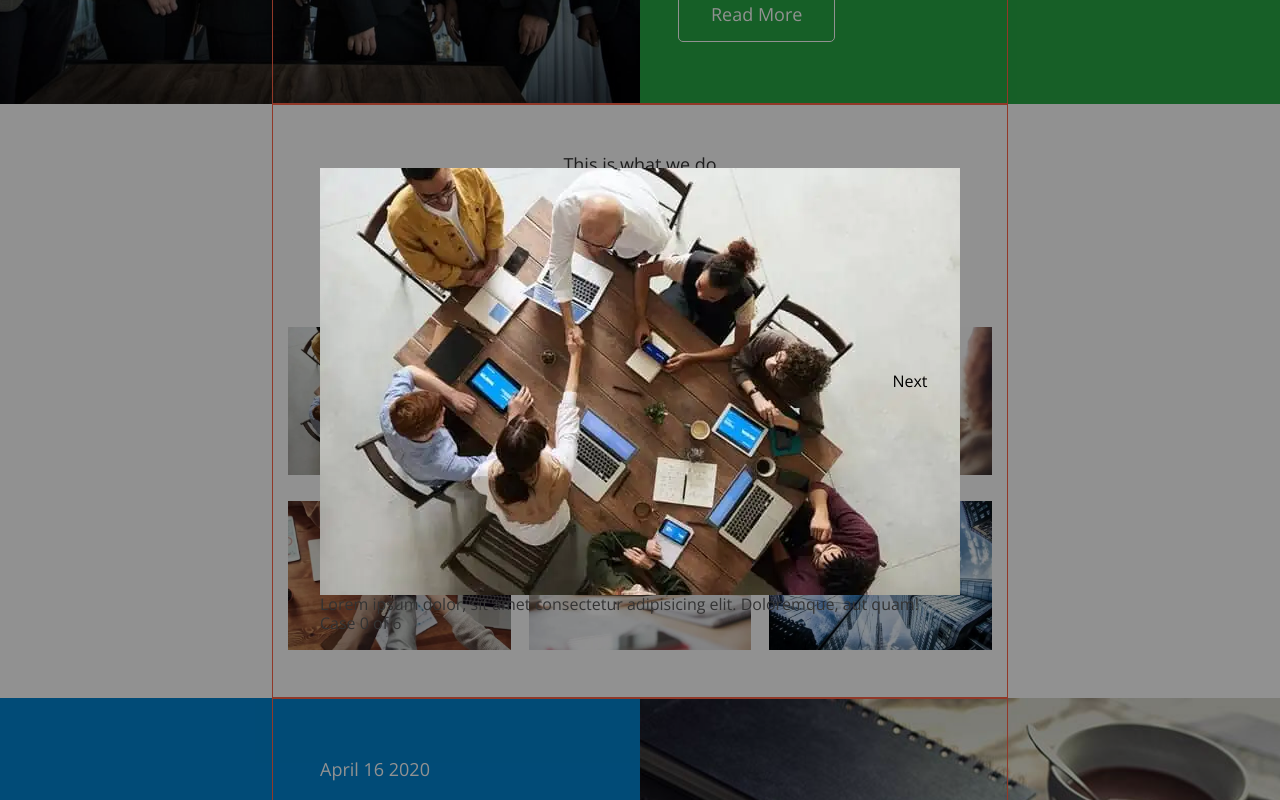
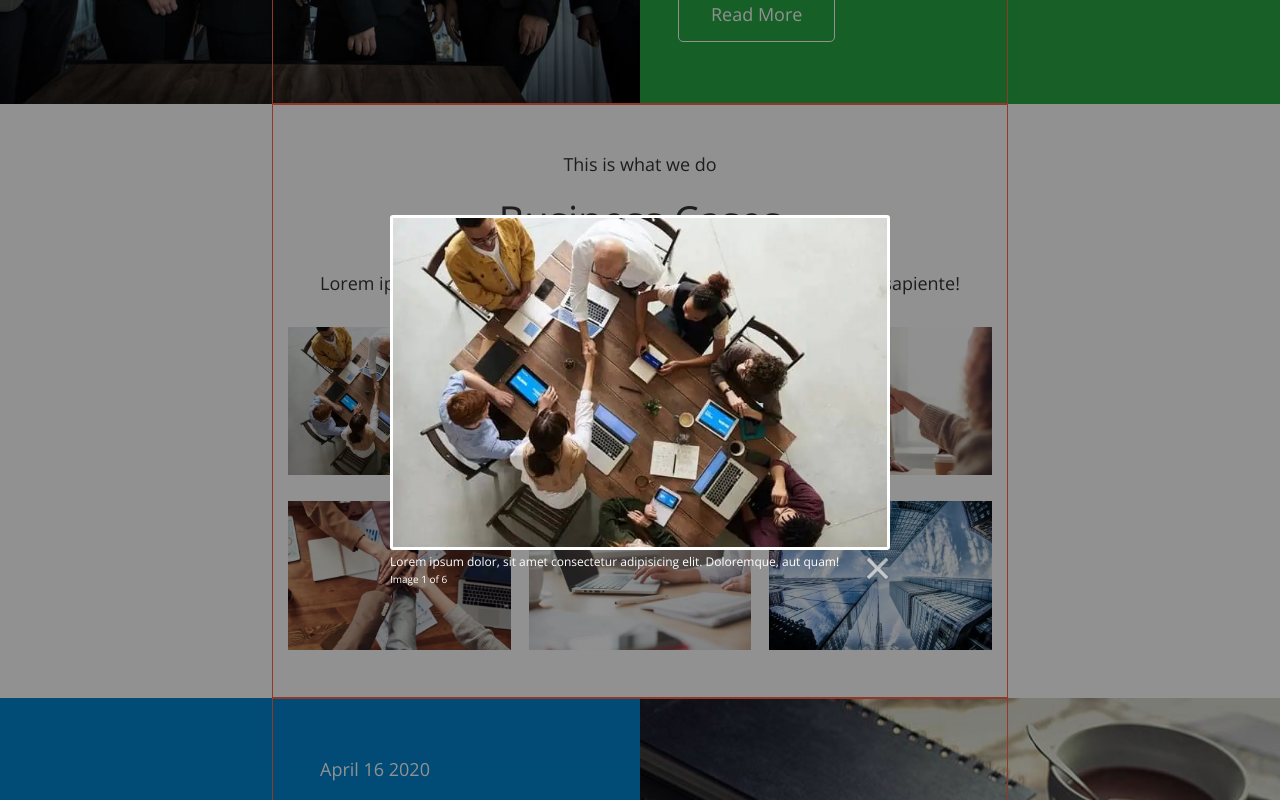
Before and after one commit to AlisaLevchenko/finance-ledger, a React (Create React App) app: page / in a window 1280 px wide. Both pictures are taken after a click on the element 399 px from the left and 1946 px from the top of the page. Shown: the part 1546-2346 px from the top of the page. Built offline with nearby package versions, Linux system fonts and the light colour scheme.

Commit message:
Add styles for modal

```diff
--- a/src/components/lightBox/LightBox.jsx
+++ b/src/components/lightBox/LightBox.jsx
@@ -26,9 +26,7 @@ export default function LightBox({ setIsOpen, images, startedImg, totalImg }) {
               aria-label="previous"
               type="button"
               onClick={prev}
-            >
-              Prev
-            </button>
+            ></button>
           )}
 
           <picture className={s.modalImage}>
@@ -52,19 +50,27 @@ export default function LightBox({ setIsOpen, images, startedImg, totalImg }) {
               aria-label="next"
               type="button"
               onClick={next}
-            >
-              Next
-            </button>
+            ></button>
           )}
         </div>
-        <p>
-          Lorem ipsum dolor, sit amet consectetur adipisicing elit. Doloremque,
-          aut quam!
-        </p>
-        <p>
-          {`Case ${curImg} of
+        <div className={s.modalDescriptionWrapper}>
+          <div>
+            <p className={s.modalDescription}>
+              Lorem ipsum dolor, sit amet consectetur adipisicing elit.
+              Doloremque, aut quam!
+            </p>
+            <p className={s.modalDescriptionCases}>
+              {`Image ${curImg + 1} of
           ${totalImg}`}
-        </p>
+            </p>
+          </div>
+          <button
+            className={s.modalBtnClose}
+            aria-label="close"
+            type="button"
+            onClick={closeHandler}
+          ></button>
+        </div>
       </div>
     </div>
   );
--- a/src/components/lightBox/LightBox.module.scss
+++ b/src/components/lightBox/LightBox.module.scss
@@ -15,27 +15,28 @@
 }
 
 .modal {
+  max-width: 280px;
 }
 
 .modalImageWrapper {
   position: relative;
-}
-
-.modalImage {
-  max-width: 500px;
-  width: 100%;
+  border: solid 3px #fff;
+  border-radius: 3px;
+  margin-bottom: 5px;
 }
 
 .modalBtn {
   position: absolute;
+
   background-color: transparent;
-  width: 100px;
+  width: 70px;
   height: 100%;
   border: none;
+  transition: $animation-bg;
 }
 
 .modalBtn:hover {
-  background-color: rgb(4, 4, 4, 0.5);
+  background-color: rgb(4, 4, 4, 0.1);
 }
 
 .modalBtnPrev {
@@ -43,7 +44,63 @@
   top: 0;
 }
 
+.modalBtnPrev:hover {
+  background-image: url(../../images/gallery/prev.png);
+  background-repeat: no-repeat;
+  background-position: 50% 50%;
+}
+
 .modalBtnNext {
   right: 0;
   top: 0;
 }
+
+.modalBtnNext:hover {
+  background-image: url(../../images/gallery/next.png);
+  background-repeat: no-repeat;
+  background-position: 50% 50%;
+}
+
+.modalDescriptionWrapper {
+  display: flex;
+  justify-content: space-between;
+  align-items: flex-start;
+}
+
+.modalDescription {
+  color: $text-color-secondary;
+  font-size: 12px;
+  margin-bottom: 5px;
+}
+
+.modalDescriptionCases {
+  color: $text-color-secondary;
+  font-size: 10px;
+}
+
+.modalBtnClose {
+  min-width: 25px;
+  min-height: 25px;
+  background-color: transparent;
+  border: none;
+  background-image: url(../../images/gallery/close.png);
+  opacity: 0.6;
+  background-repeat: no-repeat;
+  background-size: 100% auto;
+  background-position: 100% 100%;
+  transition: opacity 250ms cubic-bezier(0.4, 0, 0.2, 1);
+}
+.modalBtnClose:hover {
+  opacity: 1;
+}
+
+@media screen and (min-width: 734px) {
+  .modal {
+    max-width: 500px;
+  }
+}
+@media screen and (min-width: 1334px) {
+  .modal {
+    max-width: 630px;
+  }
+}
```
Also changed, not shown: src/components/navigation/Navigation.jsx (+3 -4 lines).
